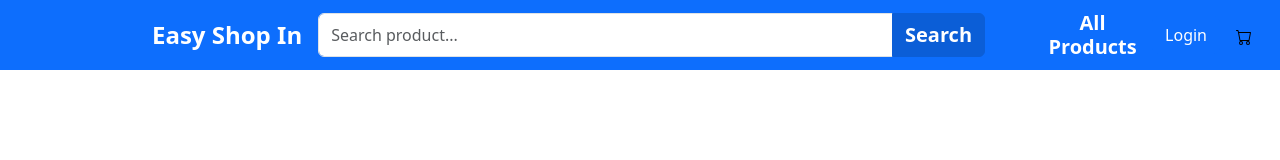
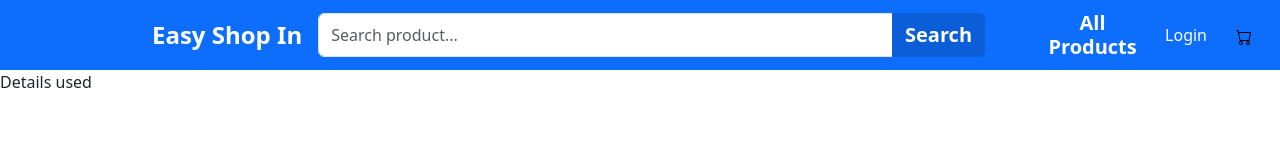
Before and after one commit to rameshinumulas/MERN-SHOPIFY, a React (Create React App) app: page /product/1/view in a window 1280 px wide. Shown: the top 160 px of the page. Built offline with nearby package versions, Linux system fonts and the light colour scheme.

Commit message:
Product details page creation

```diff
--- a/src/Mainlayout.jsx
+++ b/src/Mainlayout.jsx
@@ -3,6 +3,7 @@ import TopBar from './Topbar/TopBar'
 import { Route, Routes } from 'react-router-dom'
 import Home from './Home/Home'
 import AllProducts from './Products/AllProducts';
+import ProductDetail from './Products/Details/ProductDetail';
 
 export default function Mainlayout(props) {
   const { history } = props;
@@ -10,8 +11,9 @@ export default function Mainlayout(props) {
     <div>
         <TopBar history={history} />
         <Routes>
-            <Route path='/' element={<Home />}></Route>
-            <Route path='/viewProducts' element={<AllProducts />}></Route>
+          <Route path='/' element={<Home />}></Route>
+          <Route path='/viewProducts' element={<AllProducts />}></Route>
+          <Route path='/product/:id/view' element={<ProductDetail />}> </Route>
         </Routes>
     </div>
   )
--- /dev/null
+++ b/src/Products/Details/ProductDetail.jsx
@@ -0,0 +1,9 @@
+import React from 'react'
+
+export default function ProductDetail() {
+  return (
+    <div>
+      Details used
+    </div>
+  )
+}
```
